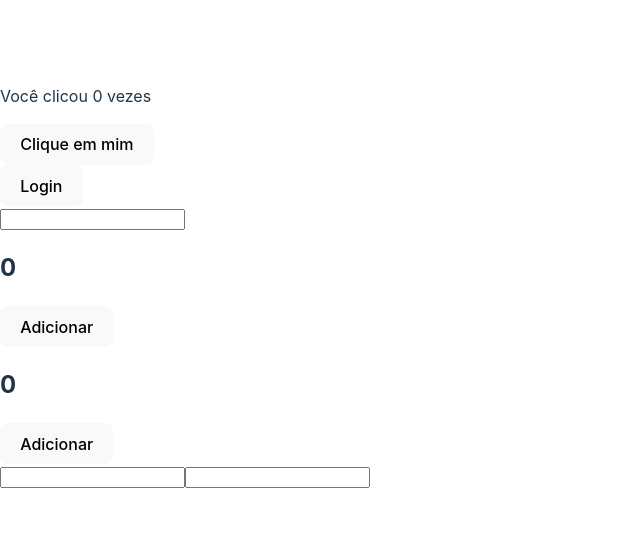
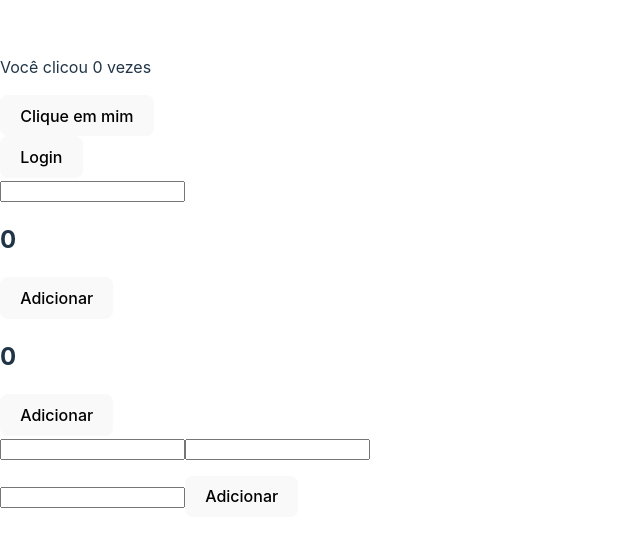
Before and after one commit to CodeCraft-LTDA/react18-terceiro-hooks-vite, a React (Vite) app: page / in a window 1280 px wide. Shown: the part 114-660 px from the top of the page, without its empty margins (0-640 px from the left). Built offline with nearby package versions, Linux system fonts and the light colour scheme.

Commit message:
Aula 42 arrays no useState: adicionando um elemento

```diff
--- a/src/App.tsx
+++ b/src/App.tsx
@@ -6,6 +6,8 @@
   const [value, setValue] = useState("");
   const [count, setCount] = useState(0);
   const [fullName, setFullName] = useState({name: "", lastName: ""});
+  const [tasks, setTasks] = useState<string[]>([]);
+  const [inputValue, setInputValue] = useState("");
 
   const handleClick = () => {
     setValor(valor + 1);
@@ -36,6 +38,24 @@
 
   const handleChangeLastName = (e: React.ChangeEvent<HTMLInputElement>) => {
     setFullName({...fullName, lastName: e.target.value});
+  }
+
+  const handleAddTask = () => {
+    if (inputValue == "")  return;
+
+    //metodo 1
+    // setTasks([...tasks, inputValue]);
+
+    //metodo 2
+    // setTasks(tasks.concat([inputValue]))
+
+    //metodo 3
+    const newTasks = [...tasks];
+    newTasks.push(inputValue);
+
+    setTasks(newTasks);
+
+    setInputValue("");
   }
 
   return (
@@ -77,6 +97,18 @@
         <input type="text" value={fullName.lastName} onChange={handleChangeLastName}/>
         <p>{fullName.name} {fullName.lastName}</p>
       </div>
+
+      <div>
+        <input type="text" value={inputValue} onChange={(e) => setInputValue(e.target.value)}/>
+        <button onClick={handleAddTask}>Adicionar</button>
+        <ul>
+          {tasks.map((value, key) => (
+            <li key={key}>{value}</li>
+          ))}
+        </ul>
+      </div>
+
+
     </div>
   );
 }
```
